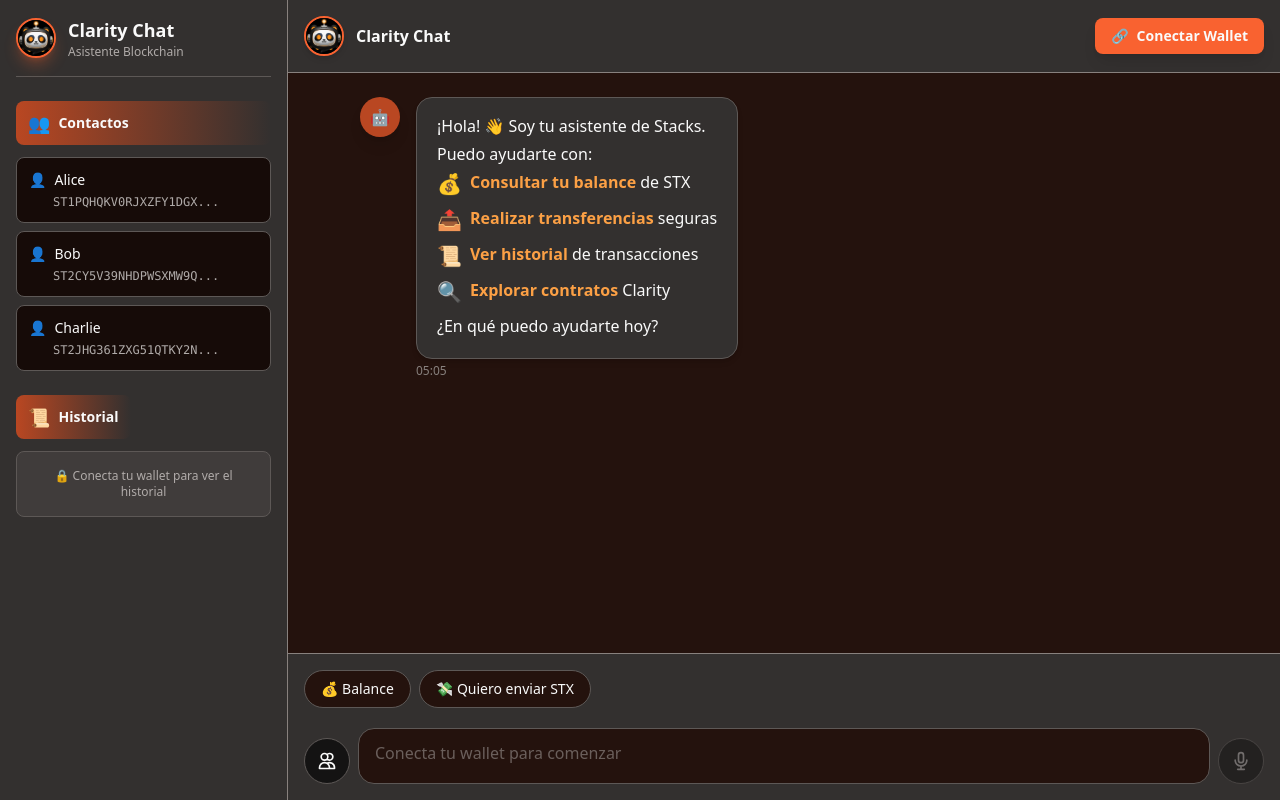
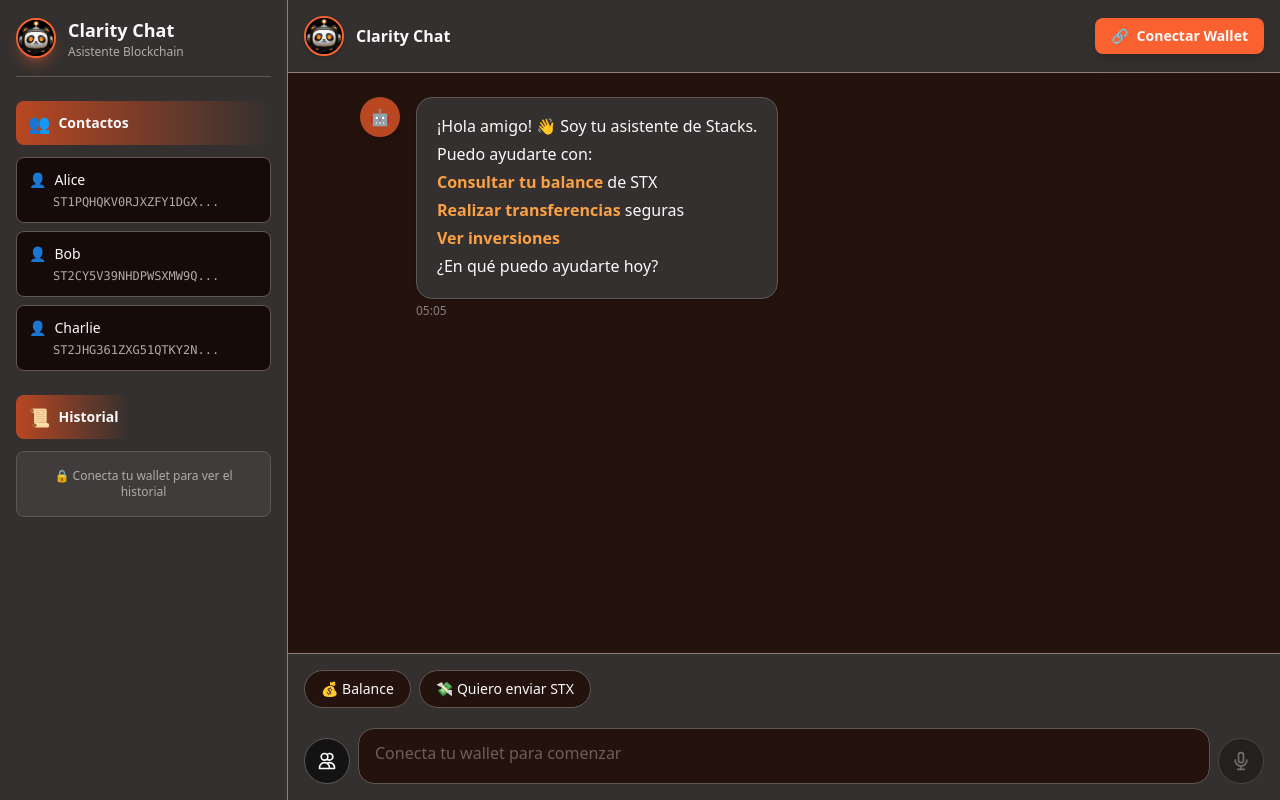
Before and after one commit to sBTC-ChatBot/frontend, a React (Vite) app: page / in a window 1280 px wide. Both pictures are taken after a click on the button "Comenzar Chat 🚀". Built offline with nearby package versions, Linux system fonts and the light colour scheme.

Commit message:
update the weolcome

```diff
--- a/src/components/ChatBot.jsx
+++ b/src/components/ChatBot.jsx
@@ -12,14 +12,13 @@ const ChatBot = () => {
   const [messages, setMessages] = useState([
     {
       id: 0,
-      text: `¡Hola! 👋 Soy tu asistente de Stacks.
+      text: `¡Hola amigo! 👋 Soy tu asistente de Stacks.
 
 Puedo ayudarte con:
 
-💰 **Consultar tu balance** de STX
-📤 **Realizar transferencias** seguras
-📜 **Ver historial** de transacciones
-🔍 **Explorar contratos** Clarity
+ **Consultar tu balance** de STX
+ **Realizar transferencias** seguras
+ **Ver inversiones**
 
 ¿En qué puedo ayudarte hoy?`,
       sender: 'bot'
```
